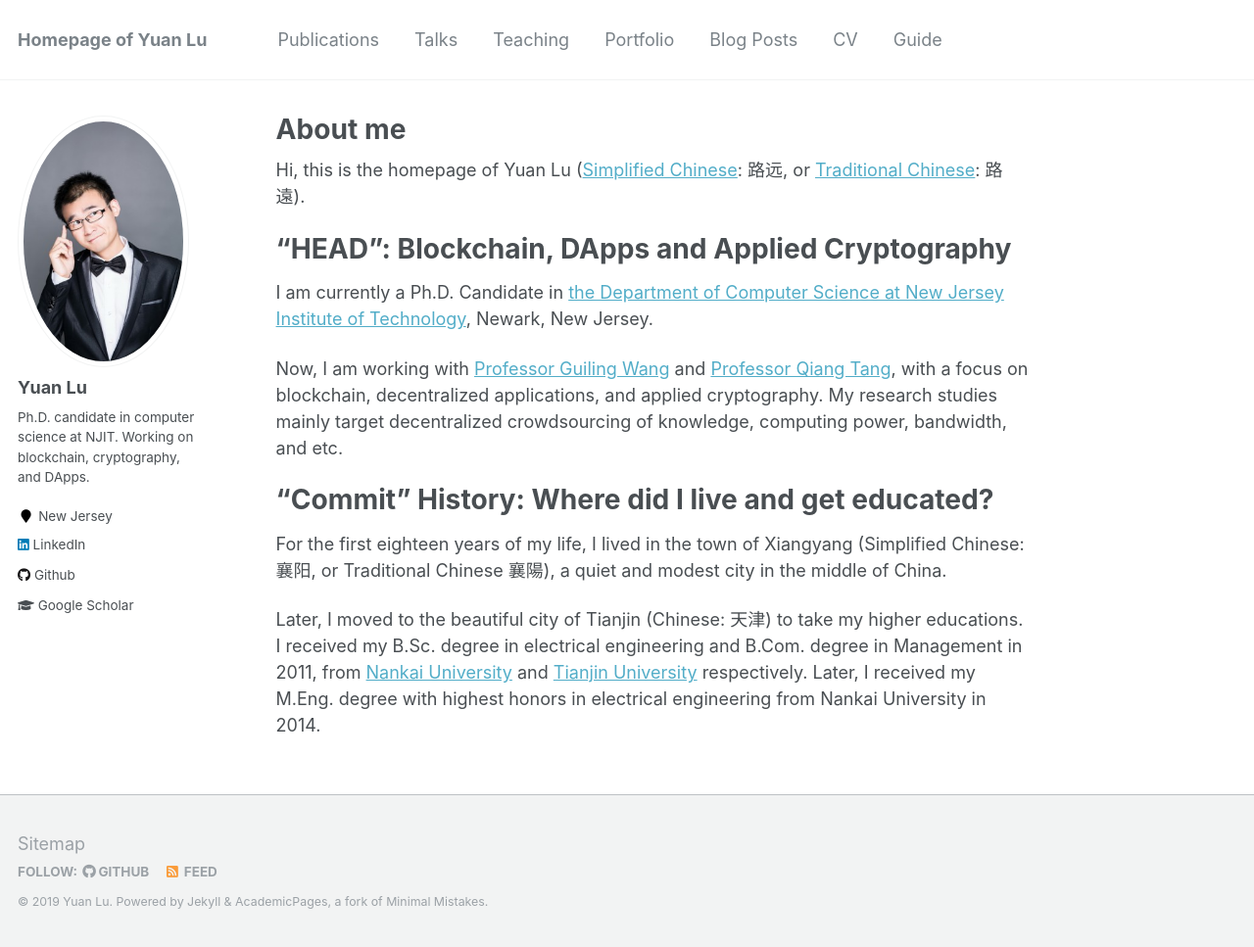
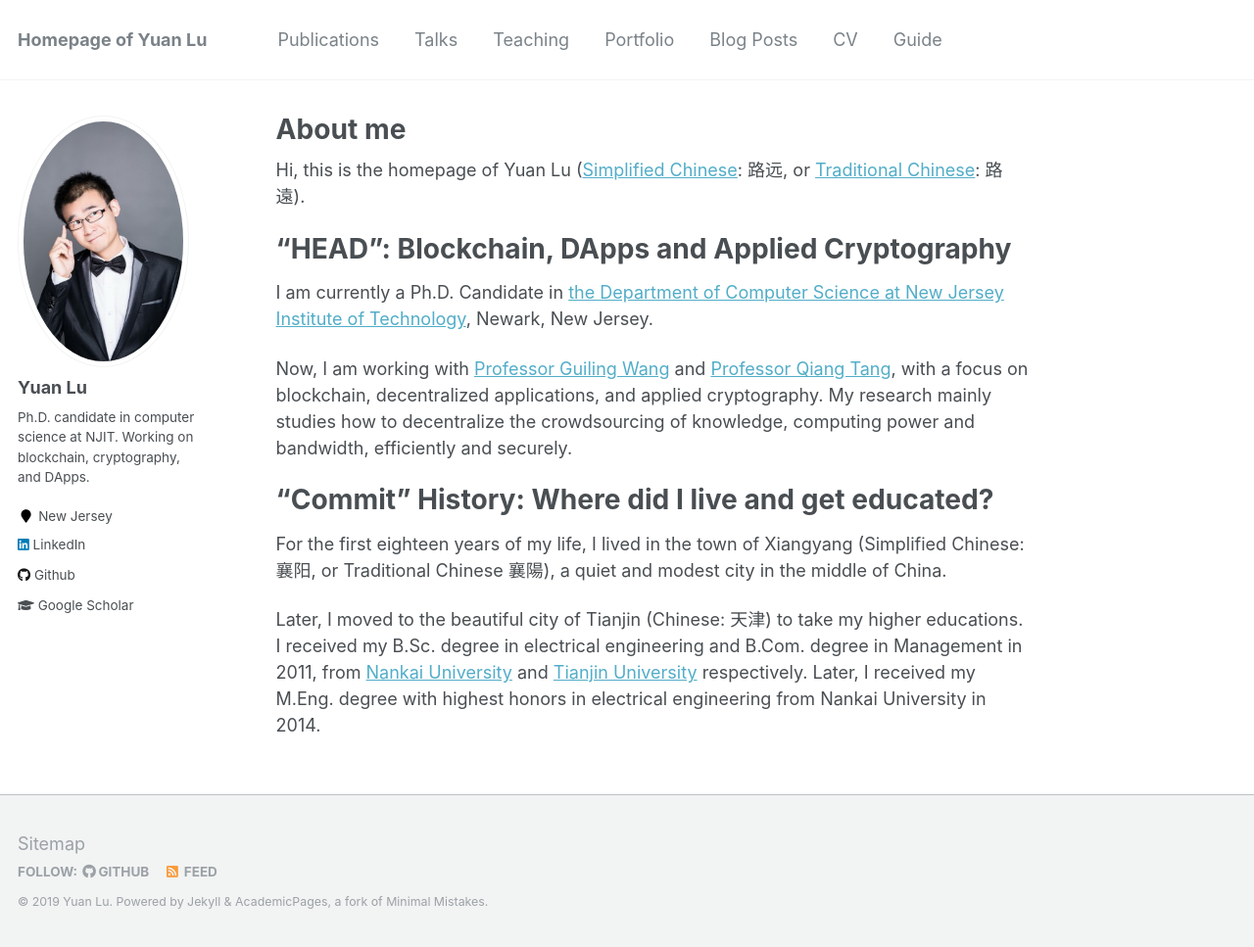
Before and after one commit to yylluu/yylluu.github.io, a Jekyll site: the page built from _pages/about.md, in a window 1280 px wide and 967 px high. Shown: the whole window at 98% size. Built offline with Jekyll 4.4.1, drawn with Linux system fonts in a browser that asks for light colours.

Commit message:
Update about.md

```diff
--- a/_pages/about.md
+++ b/_pages/about.md
@@ -14,7 +14,7 @@
 ======
 I am currently a Ph.D. Candidate in [the Department of Computer Science at New Jersey Institute of Technology](https://cs.njit.edu/), Newark, New Jersey.
 
-Now, I am working with [Professor Guiling Wang](https://web.njit.edu/~gwang/) and [Professor Qiang Tang](https://web.njit.edu/~qiang/), with a focus on blockchain, decentralized applications, and applied cryptography. My research studies mainly target decentralized crowdsourcing of knowledge, computing power, bandwidth, and etc.
+Now, I am working with [Professor Guiling Wang](https://web.njit.edu/~gwang/) and [Professor Qiang Tang](https://web.njit.edu/~qiang/), with a focus on blockchain, decentralized applications, and applied cryptography. My research mainly studies how to decentralize the crowdsourcing of knowledge, computing power and bandwidth, efficiently and securely.
 
 
 
```
